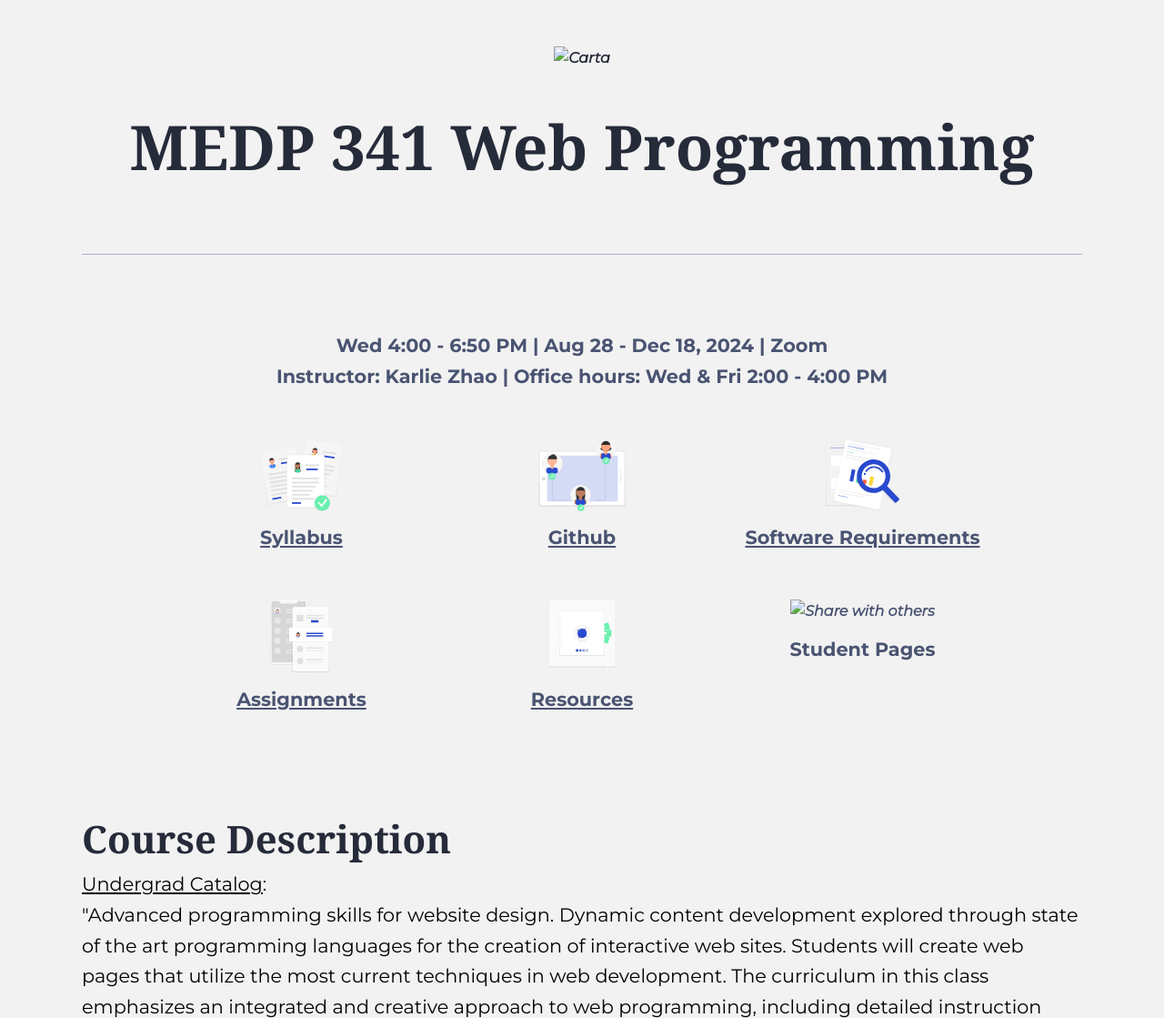
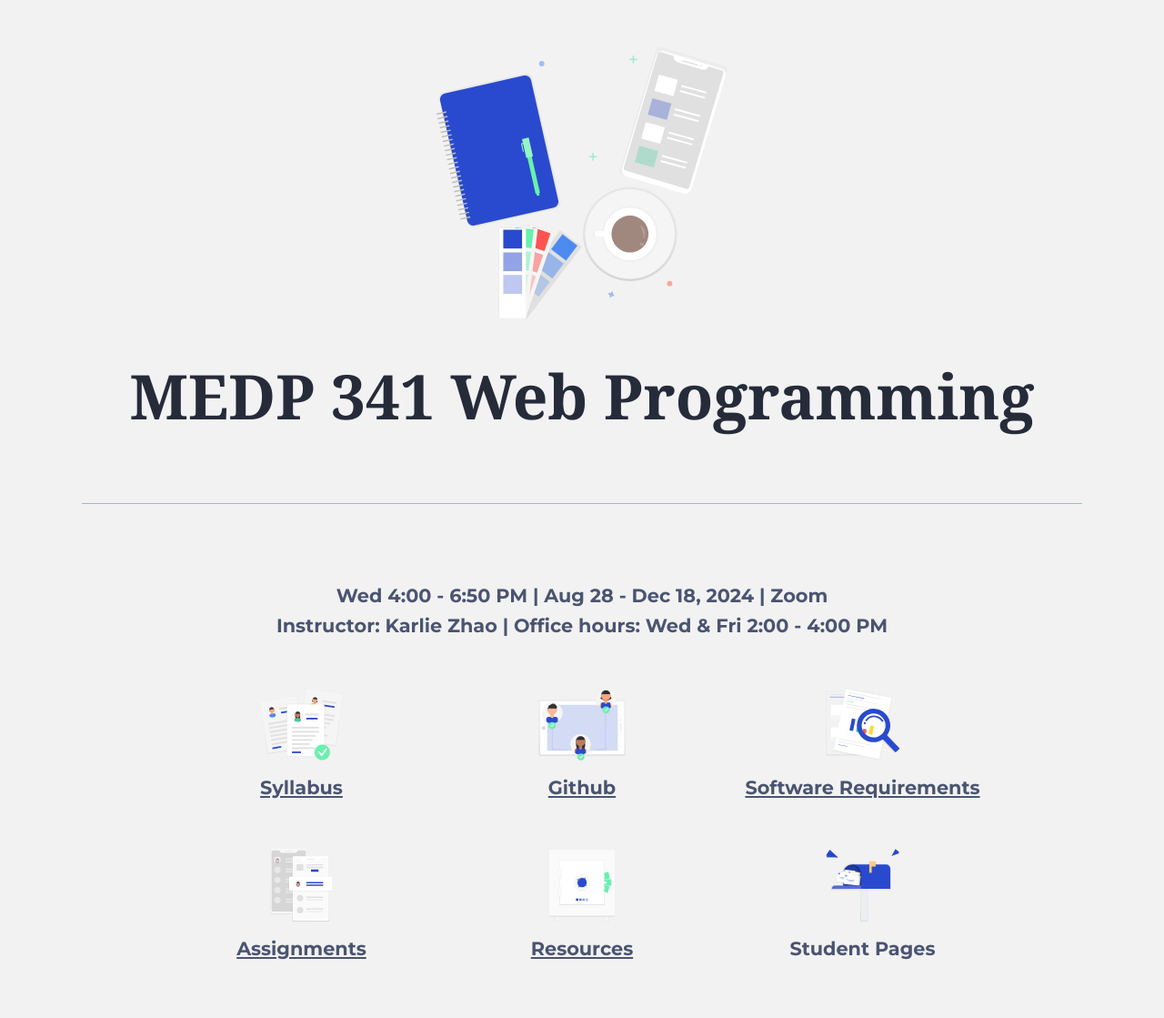
Before and after one commit to KarlieZhao/MEDP34100_Fall24, a plain HTML site: page index.html in a window 1280 px wide. Shown: the top 1119 px of the page at 91% size. Drawn offline with nearby package versions, Linux system fonts and the light colour scheme; the site is published under a folder, as on GitHub Pages, so addresses that start at the root find nothing; a web font is replaced by a local one.

Commit message:
Update index.html

```diff
--- a/index.html
+++ b/index.html
@@ -51,7 +51,7 @@
     <!-- Header -->
     <header class="align--center pt3">
         <div class="container--lg border--bottom pb3">
-            <img class="logo mb3 reveal-on-scroll is-revealing" src="/img/logo.svg" alt="Carta">
+            <img class="logo mb3 reveal-on-scroll is-revealing" src="./img/logo.svg" alt="">
             <h1 class="mb2">MEDP 341 Web Programming</h1>
         </div>
     </header>
@@ -95,7 +95,7 @@
         </a>
         </div>
         <div class="grid-column span-one-third mb3 reveal-on-scroll is-revealing">
-            <img class="illustration--small mb1" src="/img/mail.svg" alt="Share with others">
+            <img class="illustration--small mb1" src="./img/mail.svg" alt="Share with others">
             <p>Student Pages</p>
         </div>
         </div>
```
